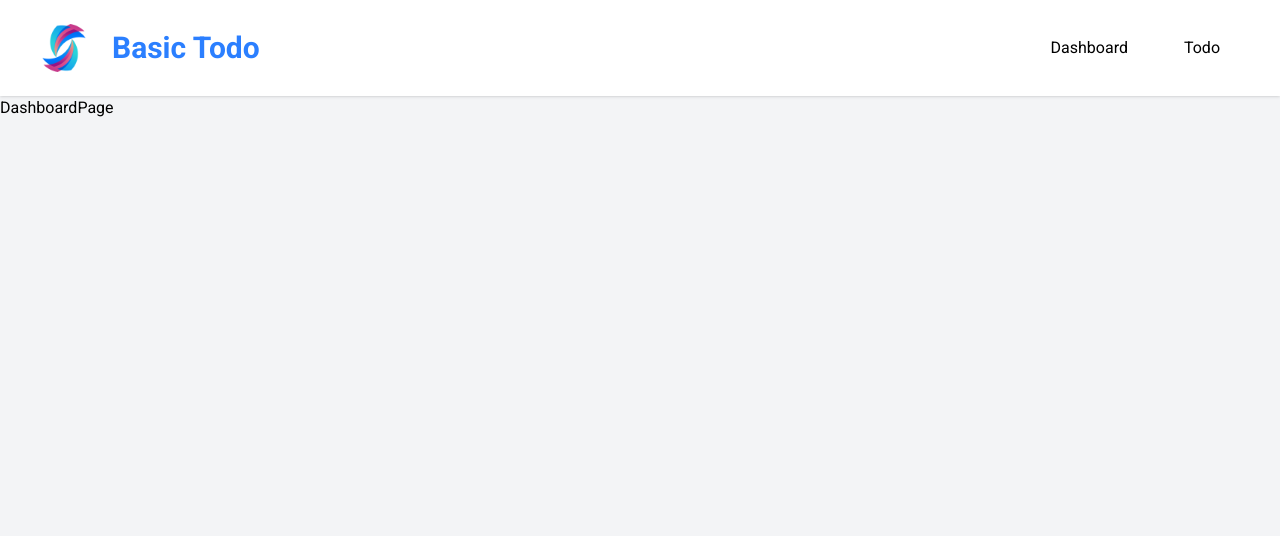
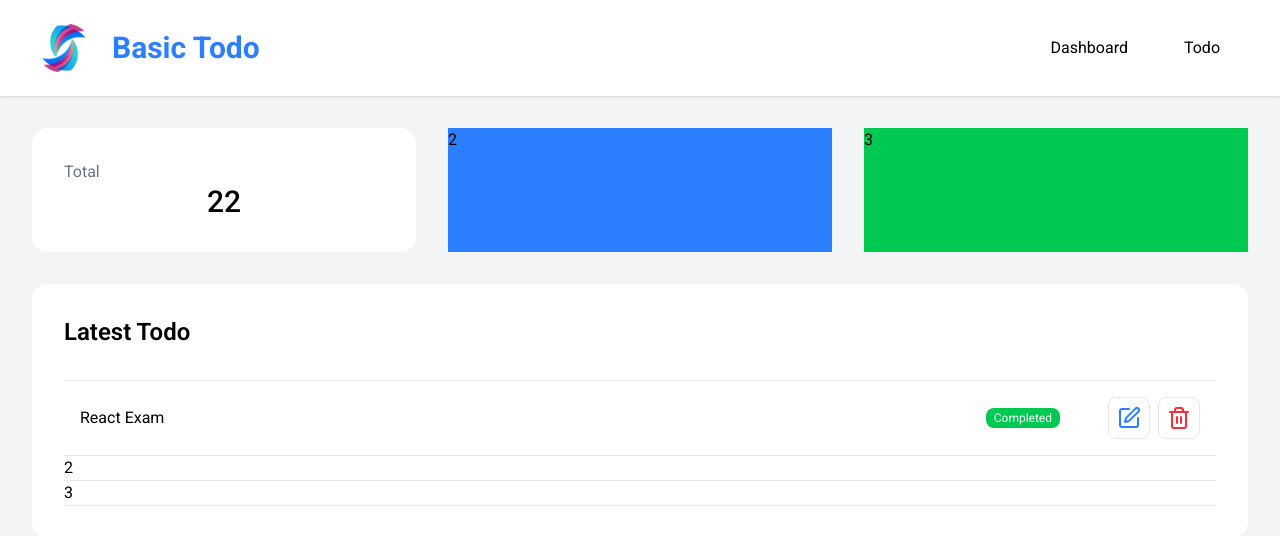
Before and after one commit to earth824/dnc01-nextjs-basic-todo-lab, a Next.js app: page /dashboard in a window 1280 px wide. Shown: the top 536 px of the page. Built offline with nearby package versions, Linux system fonts and the light colour scheme.

Commit message:
add dashboard page ui

```diff
--- a/app/(main)/dashboard/page.tsx
+++ b/app/(main)/dashboard/page.tsx
@@ -1,9 +1,52 @@
+import { SquarePen, Trash2 } from 'lucide-react';
 import { Metadata } from 'next';
+import Link from 'next/link';
 
 export const metadata: Metadata = {
   title: 'Dashboard'
 };
 
 export default function DashboardPage() {
-  return <div>DashboardPage</div>;
+  return (
+    <main className="p-8 space-y-8">
+      {/* OVERVIEW */}
+      <section className="grid grid-cols-3 gap-8">
+        <div className="bg-white rounded-2xl p-8">
+          <h3 className="text-gray-500">Total</h3>
+          <h2 className="text-center font-medium text-3xl">22</h2>
+        </div>
+        <div className="bg-blue-500 ">2</div>
+        <div className="bg-green-500 ">3</div>
+      </section>
+
+      {/* LATEST TODO */}
+      <section className="bg-white p-8 rounded-2xl grid gap-8">
+        <h1 className="text-2xl font-semibold">Latest Todo</h1>
+        <div className="border-y border-gray-200 divide-y divide-gray-200">
+          <div className="flex justify-between items-center p-4">
+            <h4>React Exam</h4>
+            <div className="flex items-center gap-12">
+              <div className="bg-green-500 text-white text-xs px-2 py-0.5 rounded-lg">
+                Completed
+              </div>
+              <div className="flex items-center gap-2">
+                <Link
+                  href="todo/xxx/edit"
+                  className="border border-gray-200 p-2 rounded-lg text-blue-500 hover:bg-blue-50"
+                >
+                  <SquarePen />
+                </Link>
+
+                <button className="border border-gray-200 p-2 rounded-lg text-red-500 hover:bg-red-50">
+                  <Trash2 />
+                </button>
+              </div>
+            </div>
+          </div>
+          <div>2</div>
+          <div>3</div>
+        </div>
+      </section>
+    </main>
+  );
 }
--- a/package.json
+++ b/package.json
@@ -9,6 +9,7 @@
     "lint": "eslint"
   },
   "dependencies": {
+    "lucide-react": "^0.563.0",
     "next": "16.1.6",
     "react": "19.2.3",
     "react-dom": "19.2.3"
```
Also changed, not shown: 1 other file (tests, documents, lock files or other folders).
